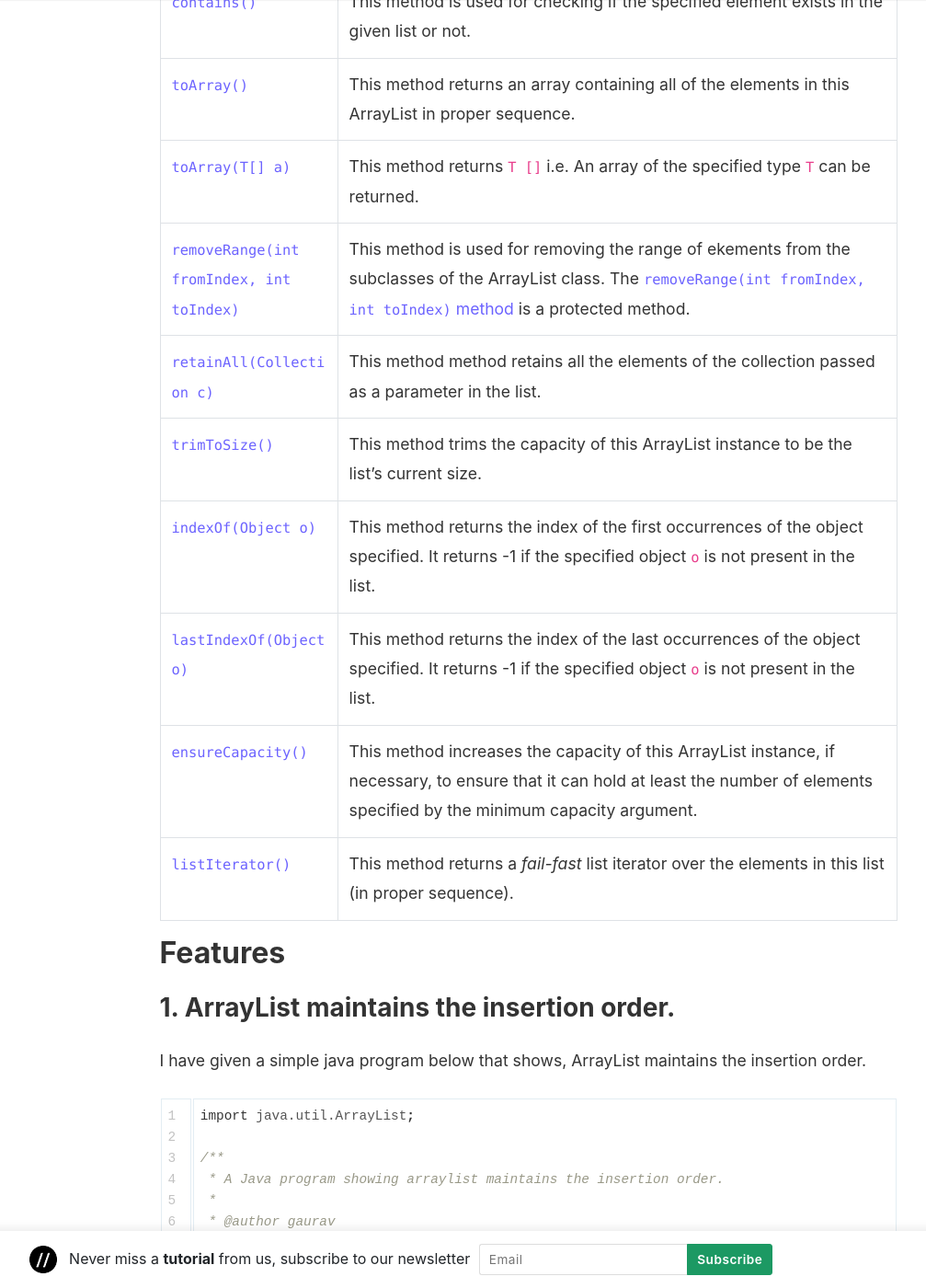
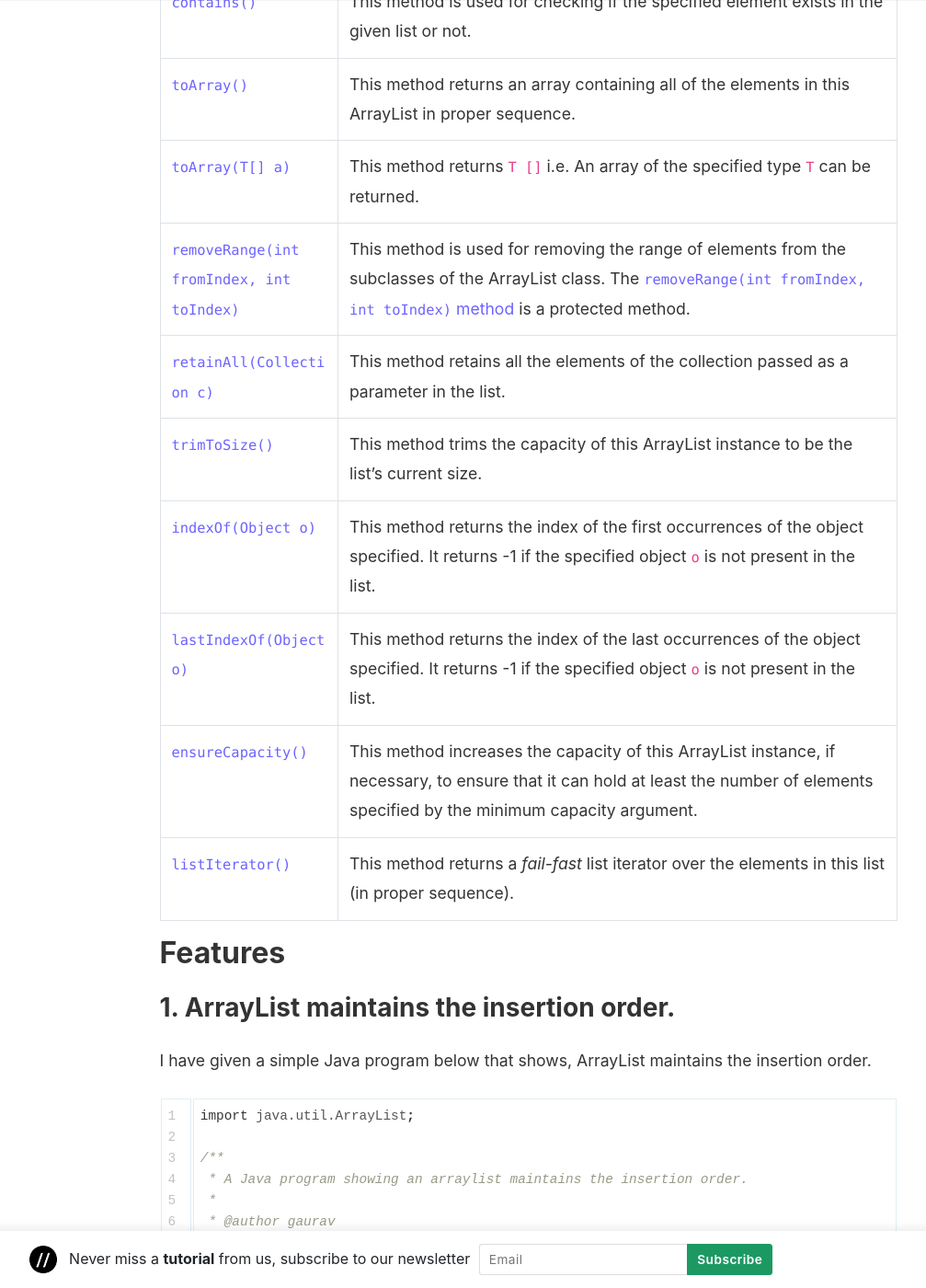
Before and after one commit to coderolls/coderolls-blog, a Jekyll site: the page built from _posts/collections/arraylist/2021-11-24-arraylist-in-java.md, in a window 1280 px wide and 1400 px high, scrolled down 3821 px. Shown: the whole window at 92% size, without its empty margins (204-1211 px from the left). Built offline with Jekyll 4.4.1, drawn with Linux system fonts in a browser that asks for light colours; nearby versions of some CDN libraries; comment, search, counter and statistics services are not loaded; some of the changed text lies outside the part shown.

Commit message:
Update 2021-11-24-arraylist-in-java.md

````diff
--- a/_posts/collections/arraylist/2021-11-24-arraylist-in-java.md
+++ b/_posts/collections/arraylist/2021-11-24-arraylist-in-java.md
@@ -24,7 +24,7 @@
 
 Load factor = 0.75 * 10 = 7
 
-So when we try to add the 7th element to the ArrayList, it will create a new array double of the size of the old array i.e. 20 and copy the old array in the new array and then add the element in a new array.
+So when we try to add the 7th element to the ArrayList, it will create a new array double the size of the old array i.e. 20. Also, it will copy the old array in the new array and then add the element in a new array.
 
 ## Constructors in the ArrayList
 
@@ -101,8 +101,8 @@
 |[`contains()`](http://coderolls.com/arraylist-contains-method/)|This method is used for checking if the specified element exists in the given list or not.|
 |[`toArray()`](http://coderolls.com/convert-arraylist-to-array/)|This method returns an array containing all of the elements in this ArrayList in proper sequence.|
 |[`toArray(T[] a)`](http://coderolls.com/convert-arraylist-to-array/)|This method returns `T []` i.e. An array of the specified type `T` can be returned.|
-|[`removeRange(int fromIndex, int toIndex)`](http://coderolls.com/arraylist-removerange-method/)|This method is used for removing the range of ekements from the subclasses of the ArrayList class. The [`removeRange(int fromIndex, int toIndex)` method](http://coderolls.com/arraylist-removerange-method/) is a protected method.|
-|[`retainAll(Collection c)`](http://coderolls.com/arraylist-retainall-method/)|This method method retains all the elements of the collection passed as a parameter in the list.|
+|[`removeRange(int fromIndex, int toIndex)`](http://coderolls.com/arraylist-removerange-method/)|This method is used for removing the range of elements from the subclasses of the ArrayList class. The [`removeRange(int fromIndex, int toIndex)` method](http://coderolls.com/arraylist-removerange-method/) is a protected method.|
+|[`retainAll(Collection c)`](http://coderolls.com/arraylist-retainall-method/)|This method retains all the elements of the collection passed as a parameter in the list.|
 |[`trimToSize()`](http://coderolls.com/arraylist-trimtosize-method/)|This method trims the capacity of this ArrayList instance to be the list's current size.|
 |[`indexOf(Object o)`](http://coderolls.com/arraylist-indexof-method/)|This method returns the index of the first occurrences of the object specified. It returns -1 if the specified object `o` is not present in the list.|
 |[`lastIndexOf(Object o)`](http://coderolls.com/arraylist-lastIndexof-method/)|This method returns the index of the last occurrences of the object specified. It returns -1 if the specified object `o` is not present in the list.|
@@ -115,13 +115,13 @@
 
 ### 1. ArrayList maintains the insertion order.
 
-I have given a simple java program below that shows, ArrayList maintains the insertion order.
+I have given a simple Java program below that shows, ArrayList maintains the insertion order.
 
 ```java
 import java.util.ArrayList;
 
 /**
- * A Java program showing arraylist maintains the insertion order.
+ * A Java program showing an arraylist maintains the insertion order.
  *
  * @author gaurav
  *
@@ -206,7 +206,7 @@
 
 If you want to remove the element from the ArrayList, you can use the remove(Object o) method or remove(int index) method.
 
-Read more and check example Java program about removing an element from the ArrayList on this blogpost: [How To Remove An Element From An ArrayList?](http://coderolls.com/remove-element-from-arraylist/)
+Read more and check an example Java program about removing an element from the ArrayList on this blogpost: [How To Remove An Element From An ArrayList?](http://coderolls.com/remove-element-from-arraylist/)
 
 ### 4. Iterating over an ArrayList
 
````
Also changed, not shown: other parts of _posts/collections/arraylist/2021-11-24-arraylist-in-java.md (+10 -10 lines).
